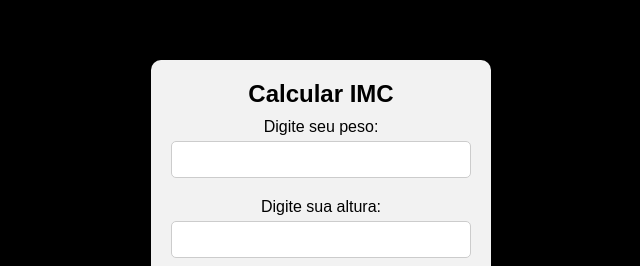
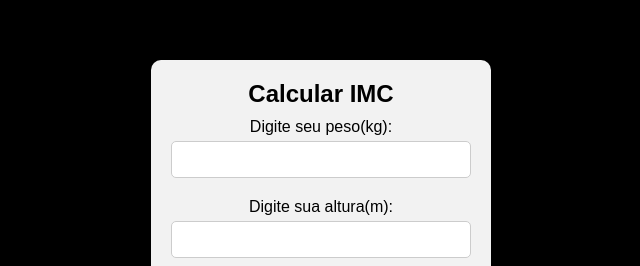
Before and after one commit to LuanMedeeiros/Calculadora_IMC, a plain HTML site: page index.html in a window 1280 px wide. Shown: the part 209-475 px from the top of the page, without its empty margins (319-959 px from the left). Drawn offline with Linux system fonts and the light colour scheme.

Commit message:
Update index.html

```diff
--- a/index.html
+++ b/index.html
@@ -20,10 +20,10 @@
     <div class="form-container">
         <form id="form">
             <h2>Calcular IMC</h2>
-            <label for="peso">Digite seu peso:</label>
+            <label for="peso">Digite seu peso(kg):</label>
             <input type="text" id="peso" name="peso" required>
 
-            <label for="altura">Digite sua altura:</label>
+            <label for="altura">Digite sua altura(m):</label>
             <input type="text" id="altura" name="altura" required>
 
             <input type="submit" value="Calcular">
```
